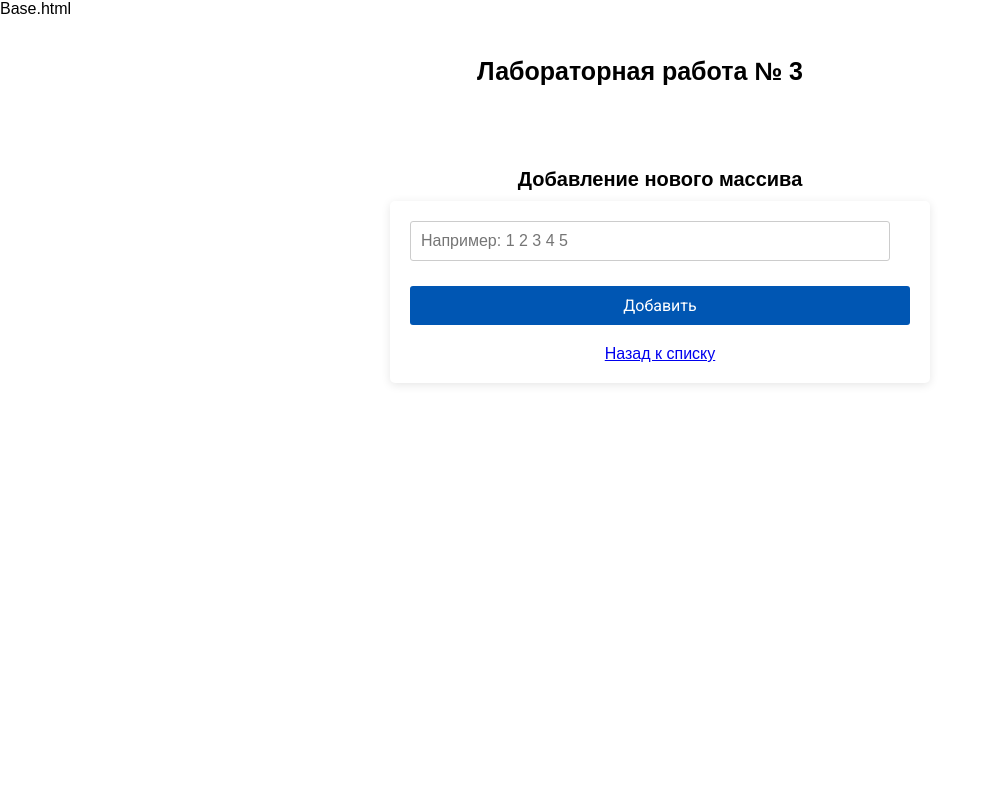
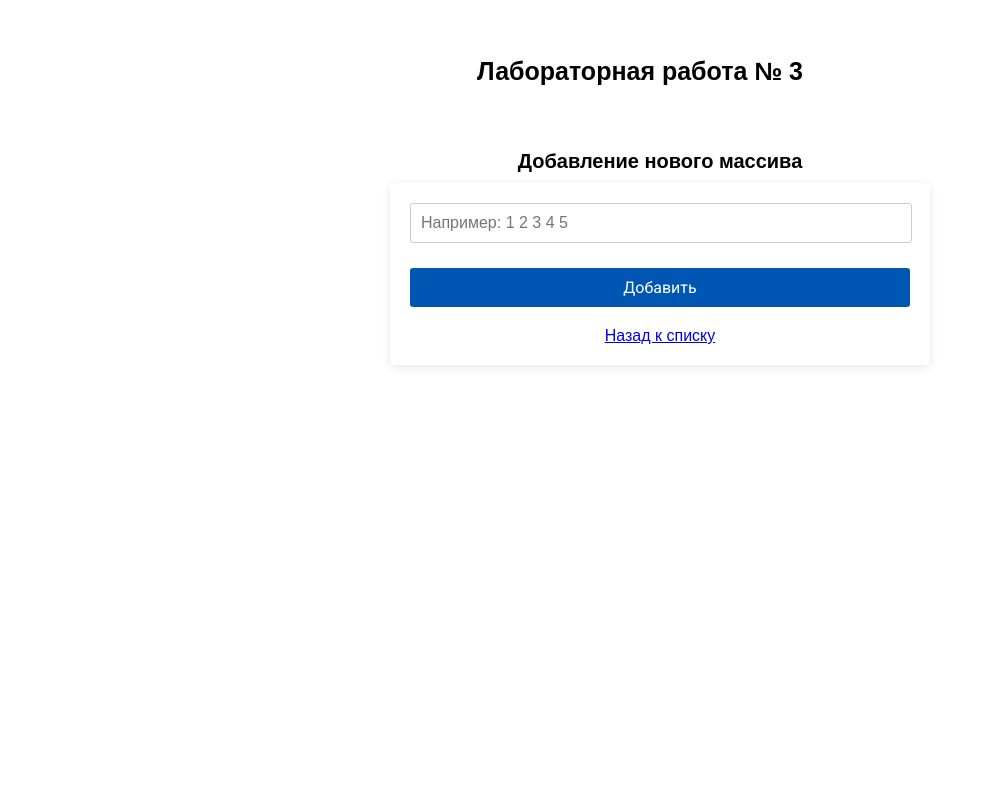
Before and after one commit to drefgy/lab2_rps, a Flask app: page /add in a window 1280 px wide. Shown: the whole page, without its empty margins (0-985 px from the left). Run offline with Flask 3, Linux system fonts and the light colour scheme.

Commit message:
delete .db files

```diff
--- a/lab2/templates/base.html
+++ b/lab2/templates/base.html
@@ -1,5 +1,3 @@
-Base.html
-
 <!doctype html>
 <html lang="ru">
 
```
Also changed, not shown: storingArrays.db (deleted), testDatabase.db (deleted).
